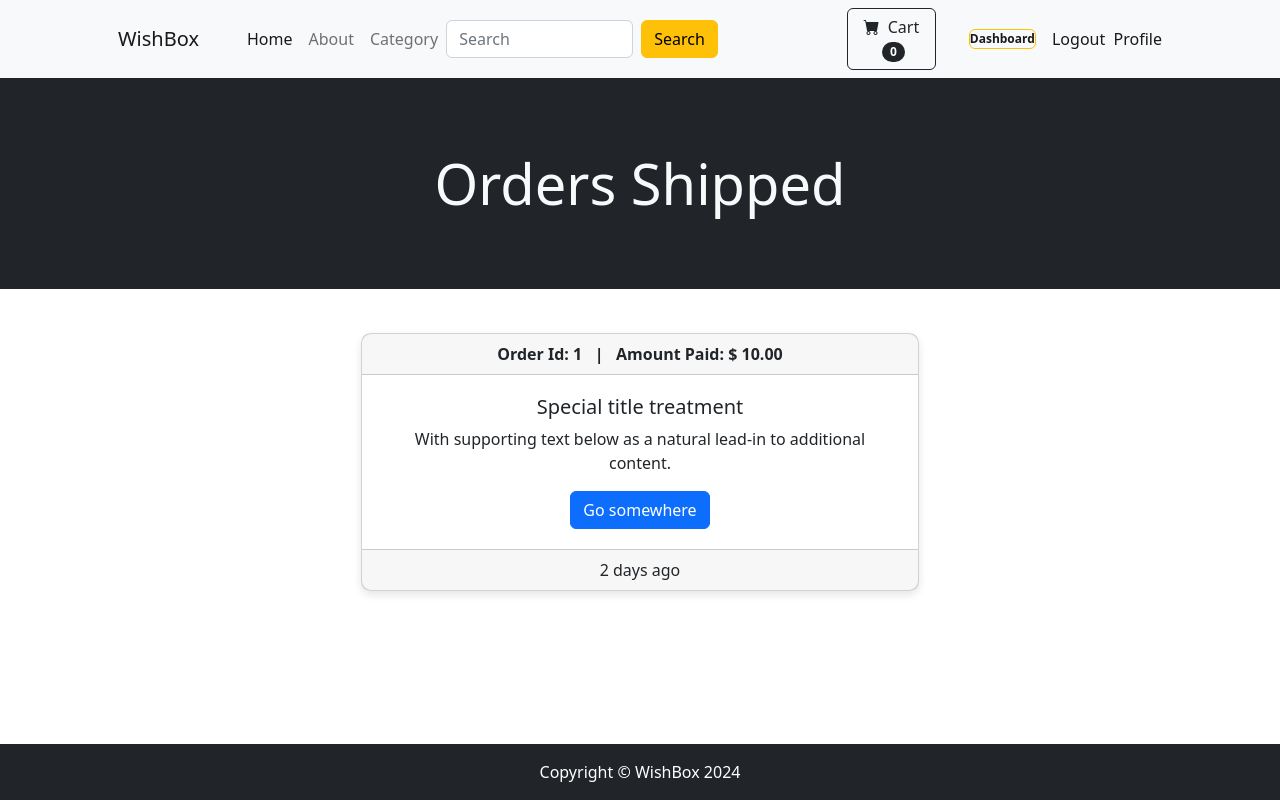
After one commit to localgroup/WishBox, a Django app: page /payment_app/orders/1/ in a window 1280 px wide. The commit adds this page. Run offline with Django 5.2, Linux system fonts and the light colour scheme; a user stored in the database is signed in; tables that the repository leaves empty hold one stand-in row (values such as "Sample post").

Commit message:
Modified Admin Dashboard and Order Section

```diff
--- /dev/null
+++ b/ecom/payment_app/templates/payment_app/orders.html
@@ -0,0 +1,46 @@
+{% extends "base.html" %}
+
+{% block content %}
+
+    <!-- Header-->
+    <header class="bg-dark py-5">
+        <div class="container px-4 px-lg-5 my-4">
+            <div class="text-center text-light">
+                <h1 class="display-4">Orders Shipped</h1>
+            </div>
+        </div>
+    </header>
+
+    <br>
+    <div class="container">
+        <div class="row">
+            <center>
+                <div class="col-md-6">
+
+
+                        <div class="card text-center">
+                            <div class="card-header">
+                              <b>Order Id: {{order.id}} &nbsp; | &nbsp; Amount Paid: $ {{order.amount_paid}}</b>
+                            </div>
+                            <div class="card-body">
+                              <h5 class="card-title">Special title treatment</h5>
+                              <p class="card-text">With supporting text below as a natural lead-in to additional content.</p>
+                              <a href="#" class="btn btn-primary">Go somewhere</a>
+                            </div>
+                            <div class="card-footer text-body-secondary">
+                              2 days ago
+                            </div>
+                          </div>
+                        <br><br>
+
+
+
+                </div>
+            </center>
+        </div>
+
+    </div>
+
+
+
+{% endblock %}
--- a/ecom/payment_app/urls.py
+++ b/ecom/payment_app/urls.py
@@ -9,4 +9,5 @@ urlpatterns = [
     path('order_shipped/', views.order_shipped, name='order_shipped'),
     path('order_not_shipped/', views.order_not_shipped, name='order_not_shipped'),
     path('admin_dashboard/', views.admin_dashboard, name='admin_dashboard'),
+    path('orders/<int:pk>/', views.orders, name='orders'),
 ]
--- a/ecom/payment_app/views.py
+++ b/ecom/payment_app/views.py
@@ -5,6 +5,17 @@ from payment_app.forms import ShippingForm, PaymentForm
 from django.contrib import messages
 from django.contrib.auth.models import User
 from store.models import Product
+
+
+def orders(request, pk):
+    if request.user.is_authenticated and request.user.is_superuser:
+        order = Order.objects.get(id=pk)
+        items = OrderItem.objects.filter(order=pk)
+        return render(request, "payment_app/orders.html", {"items":items, "order":order})
+
+    else:
+        messages.success(request, "Access denied!")
+        return redirect('home')
 
 
 def admin_dashboard(request):
@@ -18,7 +29,8 @@ def admin_dashboard(request):
 
 def order_shipped(request):
     if request.user.is_authenticated and request.user.is_superuser:
-        return render(request, "payment_app/order_shipped.html", {})
+        orders = Order.objects.filter(shipped=True)
+        return render(request, "payment_app/order_shipped.html", {"orders":orders})
 
     else:
         messages.success(request, "Access denied!")
@@ -27,7 +39,8 @@ def order_shipped(request):
 
 def order_not_shipped(request):
     if request.user.is_authenticated and request.user.is_superuser:
-        return render(request, "payment_app/order_not_shipped.html", {})
+        orders = Order.objects.filter(shipped=False)
+        return render(request, "payment_app/order_not_shipped.html", {"orders":orders})
 
     else:
         messages.success(request, "Access denied!")
--- a/ecom/static/css/card.css
+++ b/ecom/static/css/card.css
@@ -2,6 +2,7 @@
     box-shadow: 0 4px 8px rgba(0, 0, 0, 0.1);
     border-radius: 10px;
     margin: 20px 0;
+    cursor: pointer;
   }
   .card-body {
     padding: 20px;
--- a/ecom/store/templates/base.html
+++ b/ecom/store/templates/base.html
@@ -33,7 +33,13 @@
             {% endfor %}
         {% endif %}
 
+        {% block static %}
+        {% endblock %}
+
         {% block content %}
+        {% endblock %}
+
+        {% block script %}
         {% endblock %}
 
 
```
Also changed, not shown: ecom/payment_app/templates/payment_app/admin_dashboard.html (+9 -4 lines), ecom/payment_app/templates/payment_app/order_not_shipped.html (+27 -1 lines), ecom/payment_app/templates/payment_app/order_shipped.html (+28 -2 lines), ecom/static/js/dashboard.js (added, +20 -0 lines).
